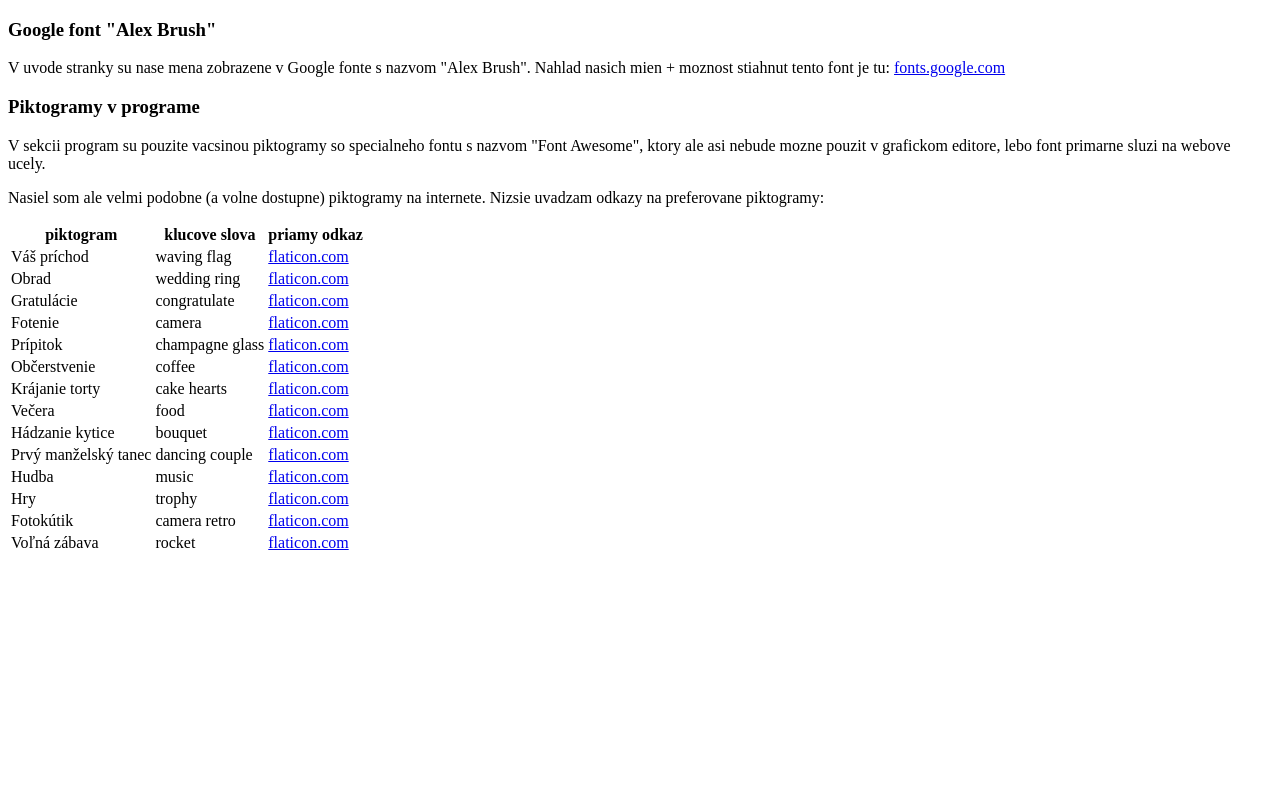
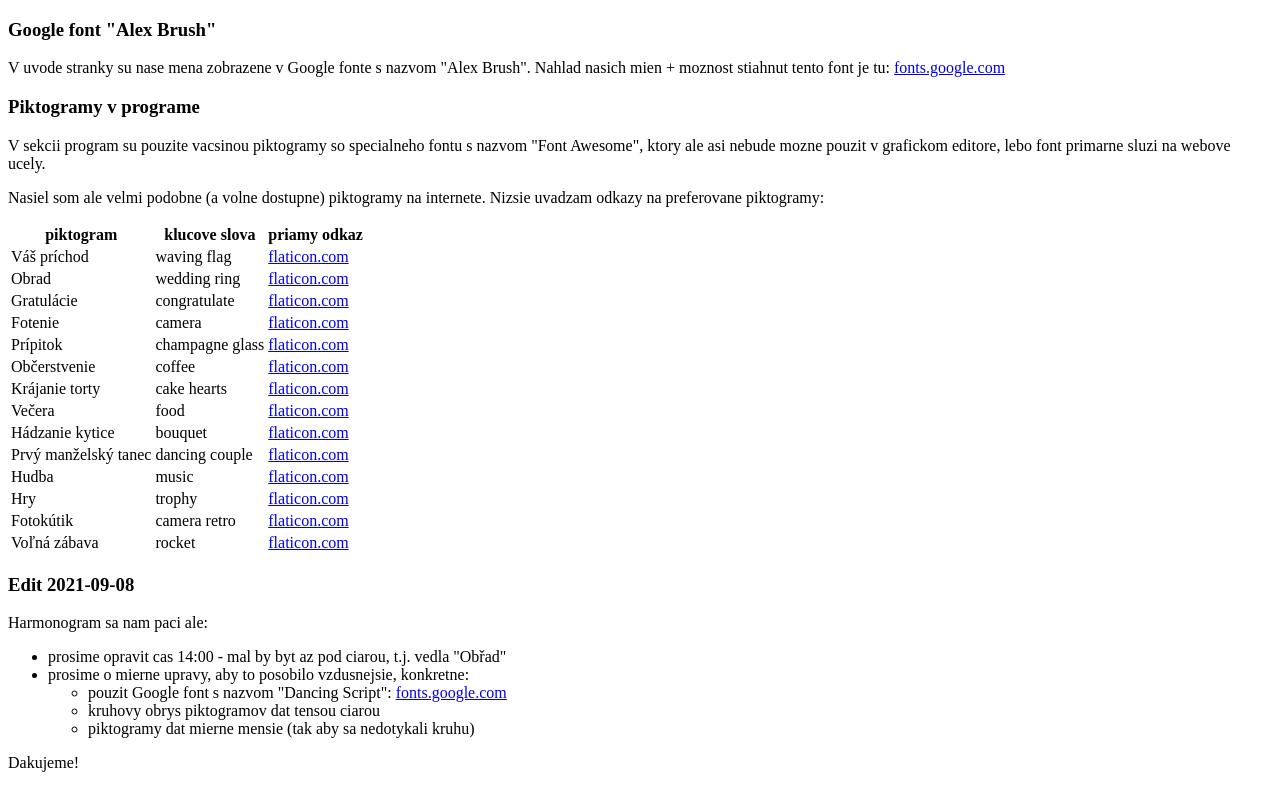
Before and after one commit to lu-ko/wedding-page, a plain HTML site: page design/index.html in a window 1280 px wide. Drawn offline with Linux system fonts and the light colour scheme.

Commit message:
edit 2021-09-08

```diff
--- a/design/index.html
+++ b/design/index.html
@@ -100,5 +100,22 @@
     </tr>
     </tbody>
 </table>
+<h3>Edit 2021-09-08</h3>
+<p>Harmonogram sa nam paci ale:
+<ul>
+    <li>prosime opravit cas 14:00 - mal by byt az pod ciarou, t.j. vedla "Obřad"</li>
+    <li>prosime o mierne upravy, aby to posobilo vzdusnejsie, konkretne:
+        <ul>
+            <li>pouzit Google font s nazvom "Dancing Script":
+                <a target="_blank"
+                   href="https://fonts.google.com/specimen/Dancing+Script?preview.text=V%C3%A1%C5%A1%20p%C5%99%C3%ADchod%2014:00%20Obrad%20Gratulace%20Focen%C3%AD&preview.text_type=custom">fonts.google.com</a>
+            </li>
+            <li>kruhovy obrys piktogramov dat tensou ciarou</li>
+            <li>piktogramy dat mierne mensie (tak aby sa nedotykali kruhu)</li>
+        </ul>
+    </li>
+</ul>
+Dakujeme!
+</p>
 </body>
 </html>
```
